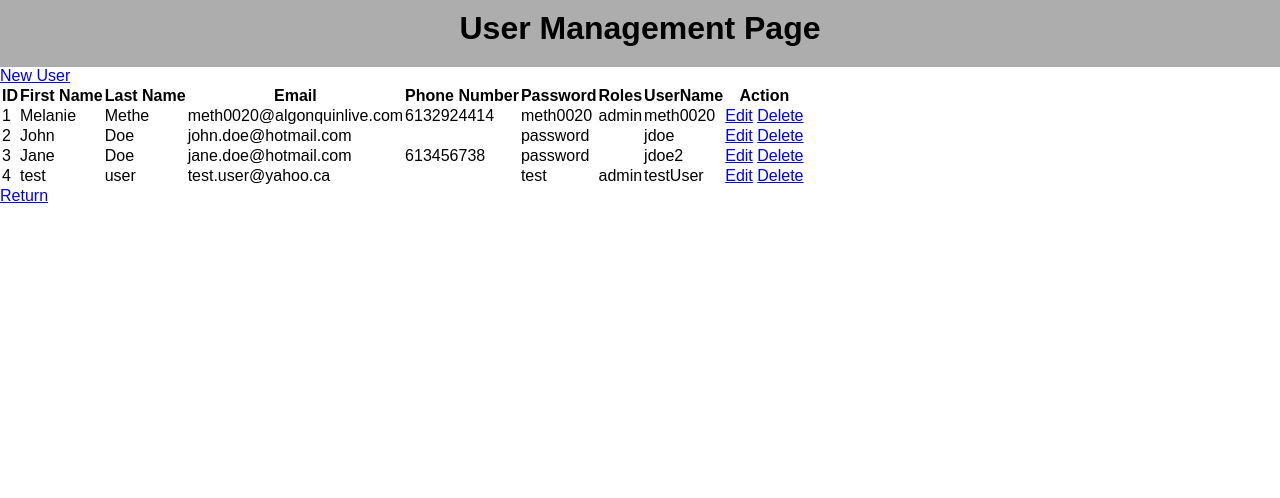
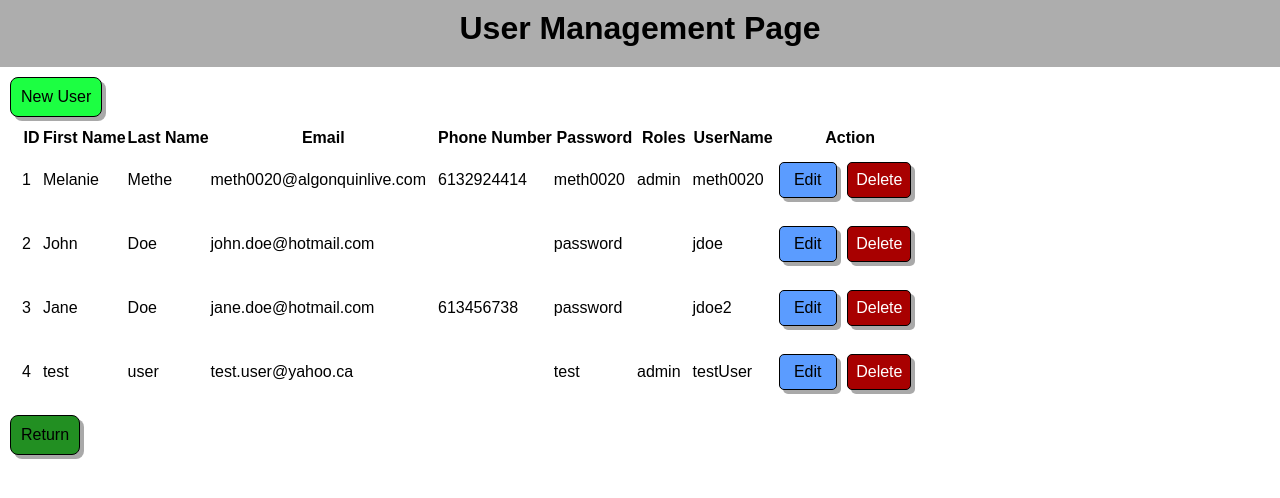
Before and after one commit to kristina-sh/webprog-pizza-rest, a PHP site: page /admin/userManage.php in a window 1280 px wide. Shown: the top 498 px of the page. Run offline with PHP 8.4, Linux system fonts and the light colour scheme; data comes from the database, SQL or seed files in the repository.

Commit message:
Styling Complete for Admin Pages. Some Bugs Fixed.
Bugs with editUser fixed (username wasn't being sent through so connection username variable changed to $user and user username changed to $userName. Seemed to fix)

```diff
--- a/CSS/admin.css
+++ b/CSS/admin.css
@@ -1,15 +1,21 @@
+/*Course name: Web Programming (CST_8285_312)
+Assignment 2
+Students: Kristina Shalaginova, Melanie Methe, Banumajan Mohammad */
 
+/* Font family  (Banumajan Mohammad) */
 * {
     font-family: sans-serif, serif, Times,"Times New Roman" ;
     padding: 0px;
     margin: 0px;
   }
 
+/* Header styling (Melanie Methe) */
 header {
   background-color: rgb(173, 173, 173);
   padding-bottom: 10px;
 }
 
+/* Title and subtitle styling (Melanie Methe) */
 h1 {
   text-align: center;
   margin-bottom: 10px;
@@ -20,6 +26,7 @@ header {
   text-align: center;
 }
 
+/* Used flex on the admin.php page to display buttons (Melanie Methe) */
 .flexContainerAdmin {
   display: flex;
   justify-content: center;
@@ -48,9 +55,46 @@ header {
   .returnHome {
     background-color: rgb(34, 143, 34);
     padding: 10px;
+    margin: 10px 0px 10px 10px;
     border-radius: 8px;
     border: 1px solid black;
   }
+
+.newUser, .newItem {
+  background-color: rgb(28, 255, 66);
+  border-radius: 8px;
+  padding: 10px;
+  margin: 10px 0px 10px 10px;
+  border: 1px solid black;
+}
+
+.dataTable {
+  margin-left: 20px;
+}
+
+tr > td {
+  padding: 10px 10px 10px 0px;
+}
+
+.editItem, .deleteItem {
+  padding: 8px;
+  text-align: center;
+  margin: 3px;
+}
+
+.editItem {
+  background-color:rgb(91, 156, 255);
+  border-radius: 5px;
+  border: 1px solid black;
+}
+
+.deleteItem {
+  background-color:rgb(168, 0, 0);
+  color: white;
+  border-radius: 5px;
+  border: 1px solid black;
+}
+
 
   @media (max-width: 900px) {
     .flexContainerAdmin {
--- a/admin/deleteUser.php
+++ b/admin/deleteUser.php
@@ -3,14 +3,14 @@
 <?php
 
 $servername = "localhost";
-$username = "root";
+$user = "root";
 $databasePasswd = "";
 $database = "webassign2";
 
 $id = $_GET["id"];
 
 //Create connection
-$connection = new mysqli($servername, $username, $databasePasswd, $database);
+$connection = new mysqli($servername, $user, $databasePasswd, $database);
 
 $result = $connection -> query("DELETE FROM users WHERE id='$id'");
 if (!$result) {
--- a/admin/editItem.php
+++ b/admin/editItem.php
@@ -89,6 +89,7 @@ if ($_SERVER['REQUEST_METHOD'] == 'GET') {
     <meta http-equiv="X-UA-Compatible" content="IE=edge">
     <meta name="viewport" content="width=device-width, initial-scale=1.0">
     <meta name="author" content="Melanie Methe">
+    <link rel="stylesheet" href="./../CSS/assignment2.css">
     <title>Edit Item</title>
 </head>
 <body>
--- a/admin/editUser.php
+++ b/admin/editUser.php
@@ -92,6 +92,7 @@ if ($_SERVER['REQUEST_METHOD'] == 'GET') {
     <meta http-equiv="X-UA-Compatible" content="IE=edge">
     <meta name="viewport" content="width=device-width, initial-scale=1.0">
     <meta name="author" content="Melanie Methe">
+    <link rel="stylesheet" href="./../CSS/assignment2.css">
     <title>Edit User</title>
 </head>
 <body>
--- a/admin/userManage.php
+++ b/admin/userManage.php
@@ -16,7 +16,9 @@
         <header>
             <h1>User Management Page</h1>
         </header>
-        <a class="newUser" href="./createUser.php" role="button">New User</a>
+        <div>
+            <a href="./createUser.php" type="button" onclick="link" class="adminButtons newUser">New User</a>
+        </div>
         <table class="dataTable">
             <tr>
                 <th>ID</th>
@@ -63,8 +65,8 @@
                     <td>$row[role]</td>
                     <td>$row[username]</td>
                     <td>
-                        <a class='editUser' href='./editUser.php?id=$row[id]'>Edit</a>
-                        <a class='deleteUser' href='./deleteUser.php?id=$row[id]'>Delete</a>
+                        <a class='editItem adminButtons' href='./editUser.php?id=$row[id]'>Edit</a>
+                        <a class='deleteItem adminButtons' href='./deleteUser.php?id=$row[id]'>Delete</a>
                     </td>
                 </tr>
                 ";
@@ -76,7 +78,7 @@
         </table>
     </div>
     <div>
-        <a href="./../admin.php">Return</a>
+        <a href="./../admin.php" class="returnHome adminButtons">Return</a>
     </div>
 
 </body>
--- a/menu.php
+++ b/menu.php
@@ -23,7 +23,7 @@
                 </p>
             <?php endif ?>
             <?php  if ($_SESSION['role'] == 'admin') {
-                 echo "<a class=\"adminlink\" href=\"./admin/admin.php\"> Go to Admin Page </a>";
+                 echo "<a class=\"adminlink\" href=\"./admin.php\"> Go to Admin Page </a>";
             } ?>
             <a class="link" href="./index.html">Log-out</a>
 
```
Also changed, not shown: admin/createUser.php (+12 -11 lines), admin/itemManage.php (+4 -4 lines). Lines whose indentation alone changed are shown as unchanged.
